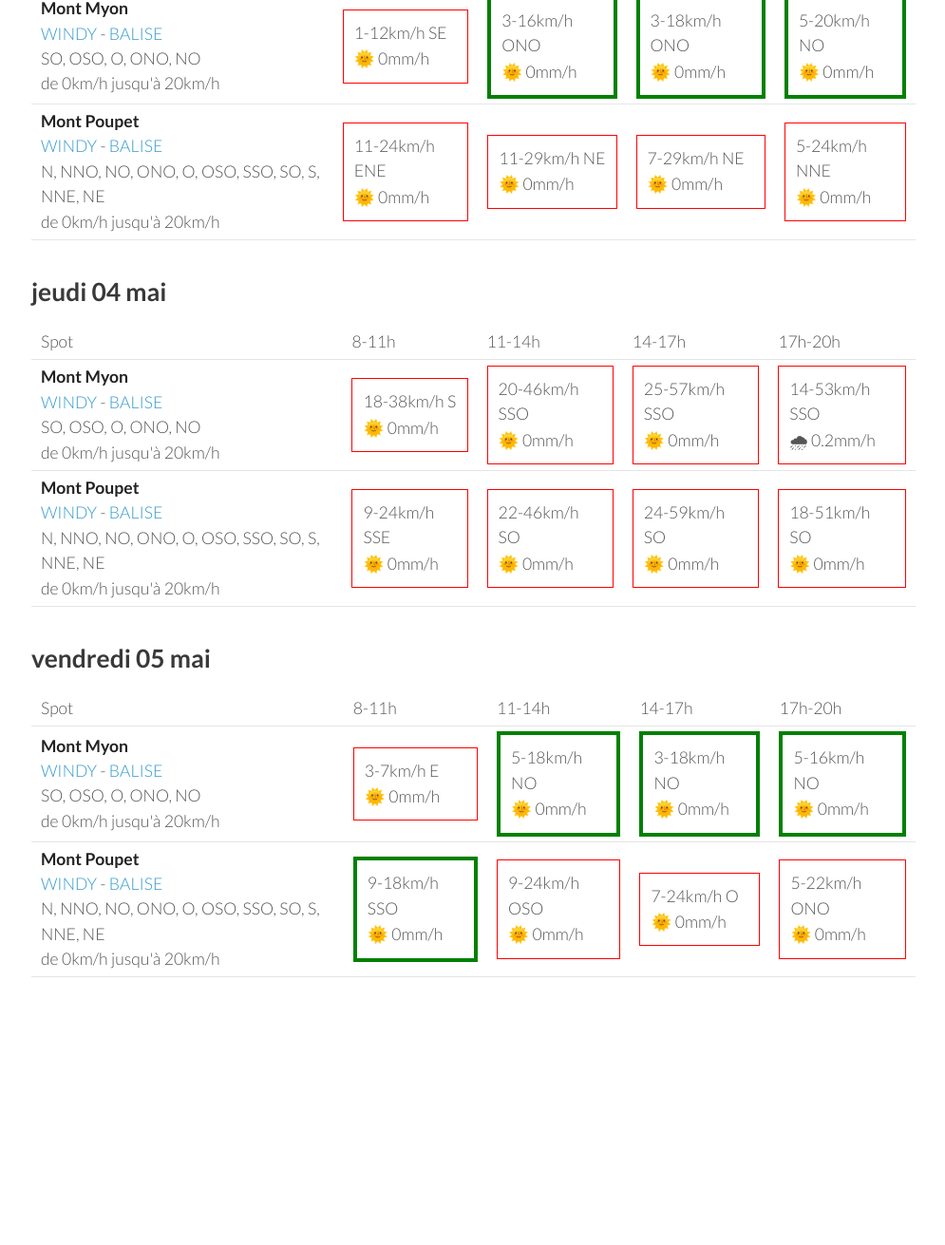
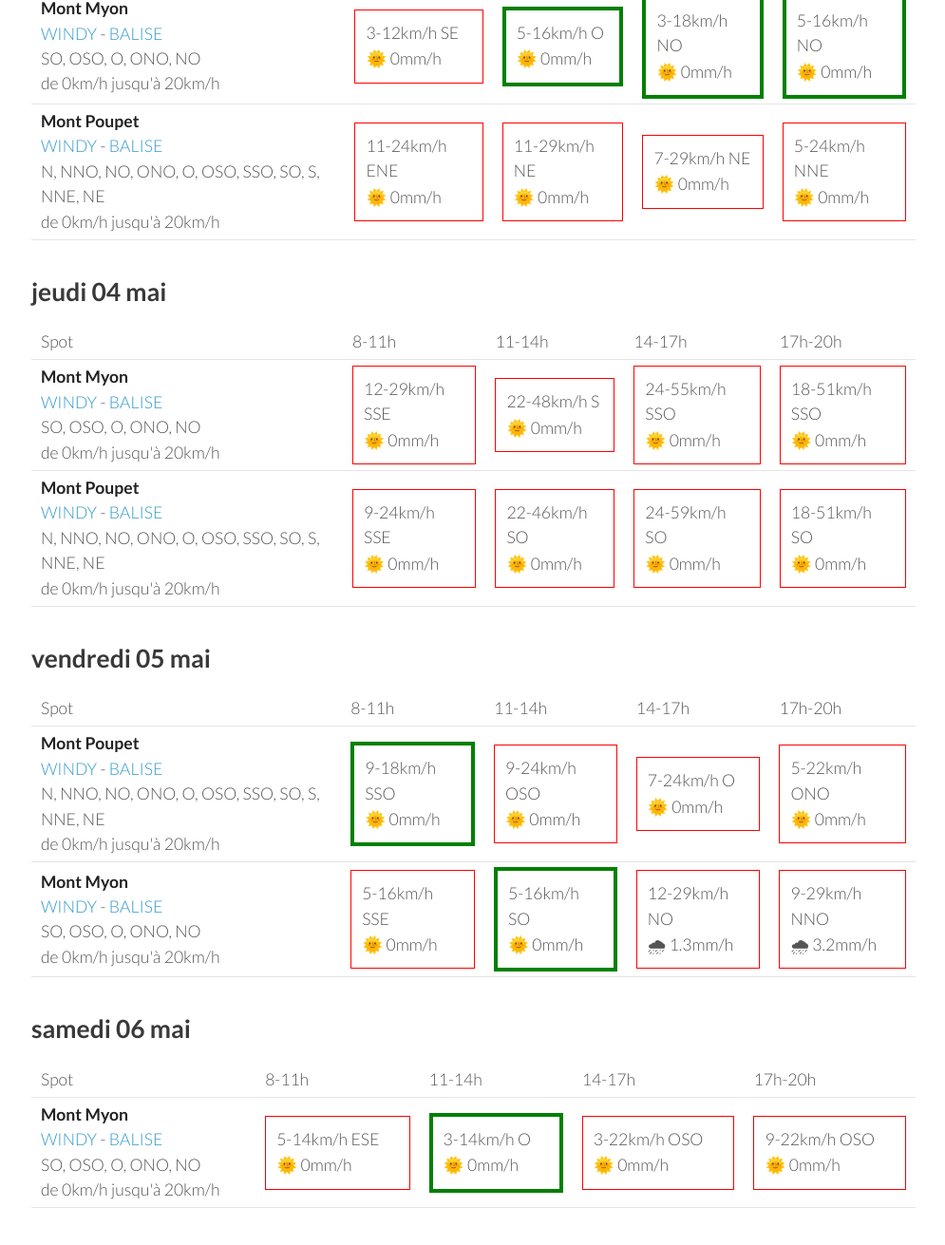
Before and after one commit to parapente-dans-le-nord/parapente-dans-le-nord.github.io, a Jekyll site: the page built from jura.markdown, in a window 1280 px wide and 1400 px high, scrolled down 1150 px. Shown: the top 1311 px of the window at 95% size, without its empty margins (25-1020 px from the left). Built offline with Jekyll 4.4.1, drawn with Linux system fonts in a browser that asks for light colours; before the commit the page ends 2307 px from its top, so only the background shows below that; some of the changed text lies outside the part shown.

Commit message:
update index.markdown

```diff
--- a/jura.markdown
+++ b/jura.markdown
@@ -96,10 +96,10 @@ page mise à jour le lundi 01 mai 06:20
 <tr>
         <td><strong>Mont Myon</strong><br><a href="https://windy.com/46.331/5.397?45.898,5.394,8,m:eWoagj8">WINDY</a> - <span class=""><a href="http://www.balisemeteo.com/balise.php?idBalise=70">BALISE</a> </span><br> <span class="vent-favorable">SO, OSO, O, ONO, NO</span><br><span class="force-vent">de 0km/h jusqu'à 20km/h</span> </td>
 
-            <td><div class="not-flyable"><p>1-12km/h SE</p><p>🌞 0mm/h</p></div></td>
-            <td><div class="flyable"><p>3-16km/h ONO</p><p>🌞 0mm/h</p></div></td>
-            <td><div class="flyable"><p>3-18km/h ONO</p><p>🌞 0mm/h</p></div></td>
-            <td><div class="flyable"><p>5-20km/h NO</p><p>🌞 0mm/h</p></div></td>
+            <td><div class="not-flyable"><p>3-12km/h SE</p><p>🌞 0mm/h</p></div></td>
+            <td><div class="flyable"><p>5-16km/h O</p><p>🌞 0mm/h</p></div></td>
+            <td><div class="flyable"><p>3-18km/h NO</p><p>🌞 0mm/h</p></div></td>
+            <td><div class="flyable"><p>5-16km/h NO</p><p>🌞 0mm/h</p></div></td>
 
 
     </tr>
@@ -132,10 +132,10 @@ page mise à jour le lundi 01 mai 06:20
 <tr>
         <td><strong>Mont Myon</strong><br><a href="https://windy.com/46.331/5.397?45.898,5.394,8,m:eWoagj8">WINDY</a> - <span class=""><a href="http://www.balisemeteo.com/balise.php?idBalise=70">BALISE</a> </span><br> <span class="vent-favorable">SO, OSO, O, ONO, NO</span><br><span class="force-vent">de 0km/h jusqu'à 20km/h</span> </td>
 
-            <td><div class="not-flyable"><p>18-38km/h S</p><p>🌞 0mm/h</p></div></td>
-            <td><div class="not-flyable"><p>20-46km/h SSO</p><p>🌞 0mm/h</p></div></td>
-            <td><div class="not-flyable"><p>25-57km/h SSO</p><p>🌞 0mm/h</p></div></td>
-            <td><div class="not-flyable"><p>14-53km/h SSO</p><p>🌧 0.2mm/h</p></div></td>
+            <td><div class="not-flyable"><p>12-29km/h SSE</p><p>🌞 0mm/h</p></div></td>
+            <td><div class="not-flyable"><p>22-48km/h S</p><p>🌞 0mm/h</p></div></td>
+            <td><div class="not-flyable"><p>24-55km/h SSO</p><p>🌞 0mm/h</p></div></td>
+            <td><div class="not-flyable"><p>18-51km/h SSO</p><p>🌞 0mm/h</p></div></td>
 
 
     </tr>
@@ -166,16 +166,6 @@ page mise à jour le lundi 01 mai 06:20
       <td>17h-20h</td>
     </tr>
 <tr>
-        <td><strong>Mont Myon</strong><br><a href="https://windy.com/46.331/5.397?45.898,5.394,8,m:eWoagj8">WINDY</a> - <span class=""><a href="http://www.balisemeteo.com/balise.php?idBalise=70">BALISE</a> </span><br> <span class="vent-favorable">SO, OSO, O, ONO, NO</span><br><span class="force-vent">de 0km/h jusqu'à 20km/h</span> </td>
-
-            <td><div class="not-flyable"><p>3-7km/h E</p><p>🌞 0mm/h</p></div></td>
-            <td><div class="flyable"><p>5-18km/h NO</p><p>🌞 0mm/h</p></div></td>
-            <td><div class="flyable"><p>3-18km/h NO</p><p>🌞 0mm/h</p></div></td>
-            <td><div class="flyable"><p>5-16km/h NO</p><p>🌞 0mm/h</p></div></td>
-
-
-    </tr>
-<tr>
         <td><strong>Mont Poupet</strong><br><a href="https://windy.com/46.970/5.876?46.541,5.876,8">WINDY</a> - <span class=""><a href="http://www.balisemeteo.com/balise.php?idBalise=92">BALISE</a> </span><br> <span class="vent-favorable">N, NNO, NO, ONO, O, OSO, SSO, SO, S, NNE, NE</span><br><span class="force-vent">de 0km/h jusqu'à 20km/h</span> </td>
 
             <td><div class="flyable"><p>9-18km/h SSO</p><p>🌞 0mm/h</p></div></td>
@@ -185,7 +175,43 @@ page mise à jour le lundi 01 mai 06:20
 
 
     </tr>
+<tr>
+        <td><strong>Mont Myon</strong><br><a href="https://windy.com/46.331/5.397?45.898,5.394,8,m:eWoagj8">WINDY</a> - <span class=""><a href="http://www.balisemeteo.com/balise.php?idBalise=70">BALISE</a> </span><br> <span class="vent-favorable">SO, OSO, O, ONO, NO</span><br><span class="force-vent">de 0km/h jusqu'à 20km/h</span> </td>
+
+            <td><div class="not-flyable"><p>5-16km/h SSE</p><p>🌞 0mm/h</p></div></td>
+            <td><div class="flyable"><p>5-16km/h SO</p><p>🌞 0mm/h</p></div></td>
+            <td><div class="not-flyable"><p>12-29km/h NO</p><p>🌧 1.3mm/h</p></div></td>
+            <td><div class="not-flyable"><p>9-29km/h NNO</p><p>🌧 3.2mm/h</p></div></td>
+
+
+    </tr>
 
 </tbody>
 </table>
 {:/}
+## samedi 06 mai
+
+{::nomarkdown}
+<table>
+  <tbody>
+    <tr>
+      <td>Spot</td>
+      <td>8-11h</td>
+      <td>11-14h</td>
+      <td>14-17h</td>
+      <td>17h-20h</td>
+    </tr>
+<tr>
+        <td><strong>Mont Myon</strong><br><a href="https://windy.com/46.331/5.397?45.898,5.394,8,m:eWoagj8">WINDY</a> - <span class=""><a href="http://www.balisemeteo.com/balise.php?idBalise=70">BALISE</a> </span><br> <span class="vent-favorable">SO, OSO, O, ONO, NO</span><br><span class="force-vent">de 0km/h jusqu'à 20km/h</span> </td>
+
+            <td><div class="not-flyable"><p>5-14km/h ESE</p><p>🌞 0mm/h</p></div></td>
+            <td><div class="flyable"><p>3-14km/h O</p><p>🌞 0mm/h</p></div></td>
+            <td><div class="not-flyable"><p>3-22km/h OSO</p><p>🌞 0mm/h</p></div></td>
+            <td><div class="not-flyable"><p>9-22km/h OSO</p><p>🌞 0mm/h</p></div></td>
+
+
+    </tr>
+
+</tbody>
+</table>
+{:/}
```
Also changed, not shown: other parts of jura.markdown (+1 -1 lines).
